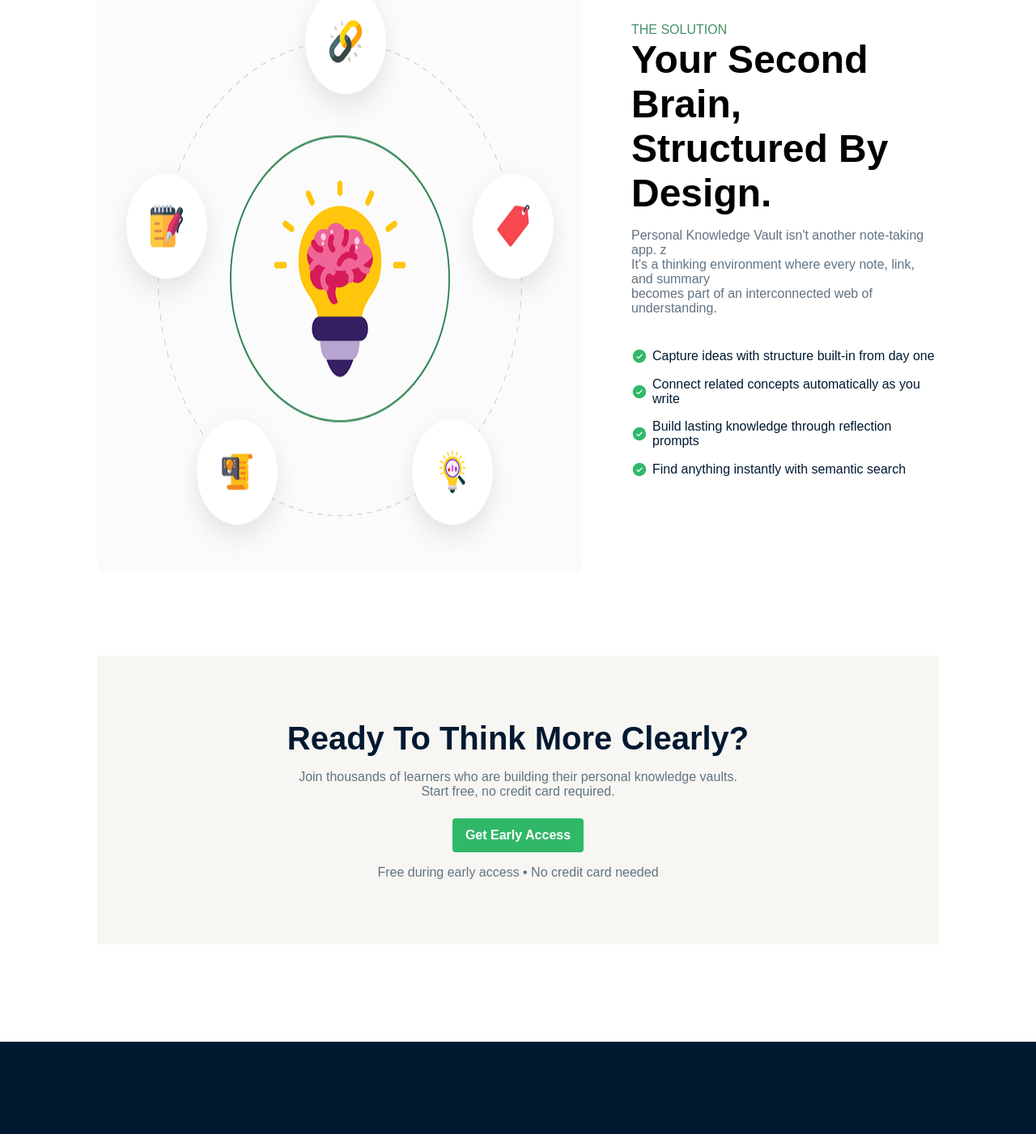
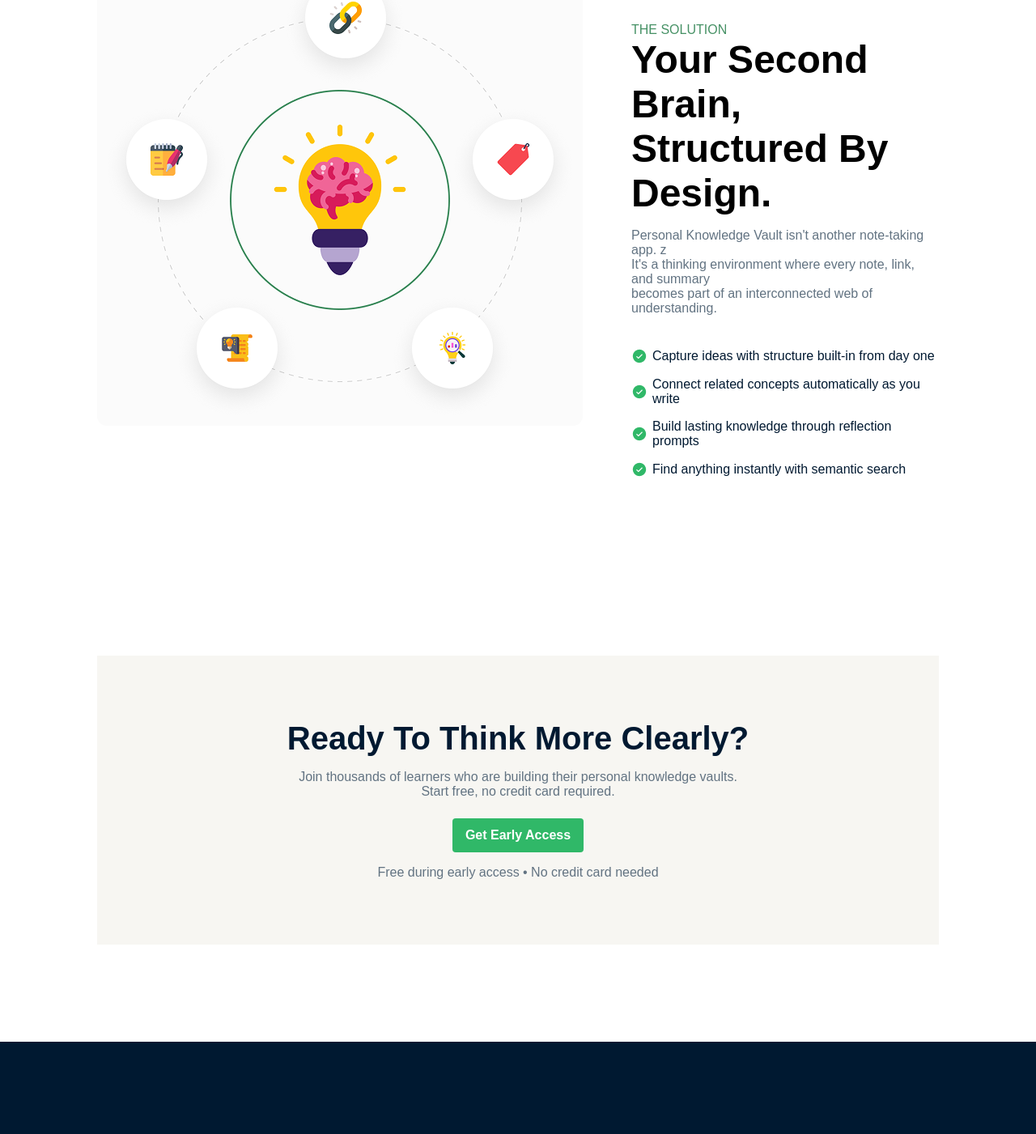
Before and after one commit to rakibul98/B13-A01, a plain HTML site: page index.html in a window 1280 px wide. Shown: the part 1754-3155 px from the top of the page at 81% size. Drawn offline with Linux system fonts and the light colour scheme.

Commit message:
Footer adjusted

```diff
--- a/index.html
+++ b/index.html
@@ -82,7 +82,7 @@
         <!-- Second Brain Section -->
         <section>
             <div class="second-brain-section">
-                <img src="./assets/knowledge.png" alt="">
+                <img src="./assets/knowledge.png" width="600px" height="600px" alt="">
                 <div class="brain-container">
                     <p class="brain1stP">The Solution</p>
                     <h2>Your second brain,
--- a/style.css
+++ b/style.css
@@ -329,9 +329,12 @@ nav img {
 
 .footer-p1 {
     display: flex;
-    justify-content: space-around;
+    justify-content: space-between;
     align-items: center;
     padding-top: 120px;
+      margin: 0 auto;
+    padding-right: 140px;
+    padding-left: 120px;
 }
 
 .footer-p1 h3 {
@@ -340,26 +343,30 @@ nav img {
     font-family: Arial, Helvetica, sans-serif;
     font-weight: 500;
 }
-.social{
+
+.social {
     gap: 4px;
     justify-content: space-between;
 
 }
-.social-icons{
+
+.social-icons {
     padding-top: 16px;
     display: flex;
     gap: 12px;
 }
+
 .social-icons img {
 
     background: #ffffff;
     border-radius: 50%;
     cursor: pointer;
 }
+
 .footer-p2 {
     color: #FAFAFA;
     font-size: 16px;
-    font-weight: 400px;
+    font-weight: 400;
     font-family: Arial, Helvetica, sans-serif;
     justify-content: center;
     align-items: end;
@@ -367,12 +374,10 @@ nav img {
     padding-top: 80px;
     padding-bottom: 30px;
 }
+
 .footer-divider {
     width: 1360px;
     border-top: 1px solid #E5E7EB;
     opacity: 0.2;
     margin: 80px auto 0;
 }
-.social{
-
-}
```
Lines whose indentation alone changed are shown as unchanged.
